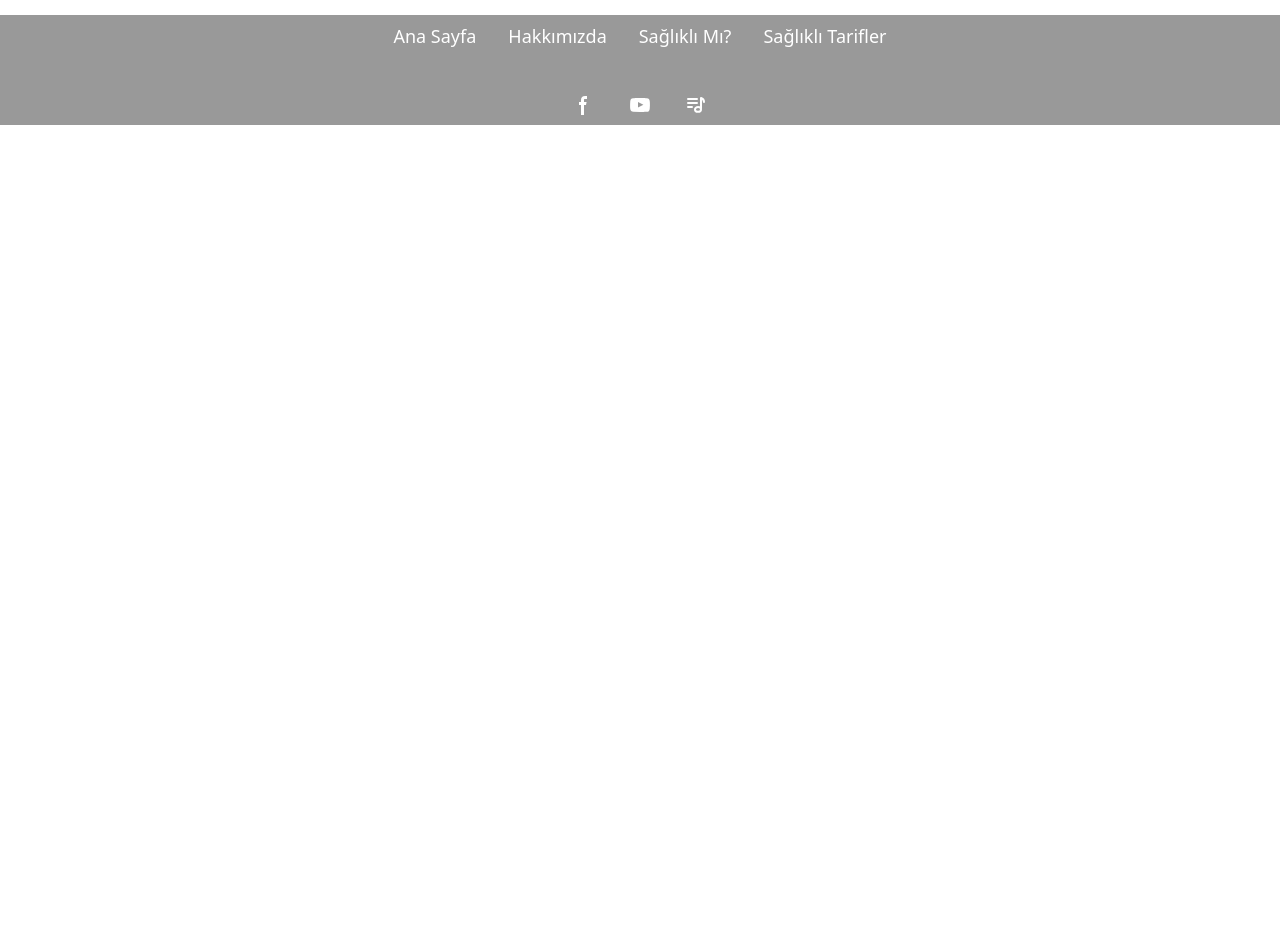
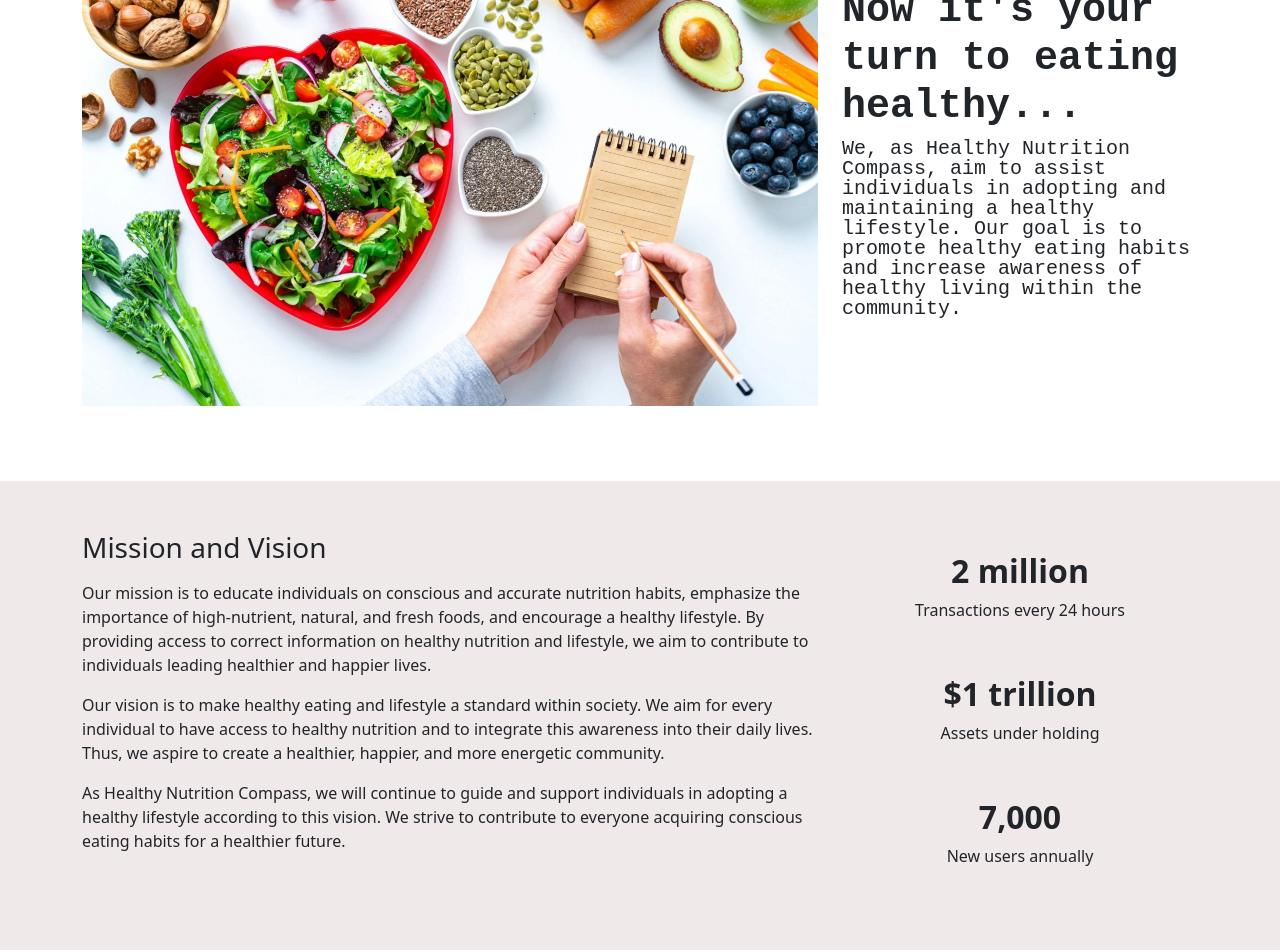
Before and after one commit to elanurbulbul/HealthyNutritionMap, a React (Create React App) app: page /hakkimizda in a window 1280 px wide. Shown: the part 220-1172 px from the top of the page. Before the commit the page ends 800 px from the top, so only its background shows below. Built offline with nearby package versions, Linux system fonts and the light colour scheme.

Commit message:
AboutPageEdited

```diff
--- a/src/pages/AboutPage/Hakkimizda.js
+++ b/src/pages/AboutPage/Hakkimizda.js
@@ -1,18 +1,102 @@
-import React from 'react'
-import { useState, useEffect } from 'react';
-import Loading from '../../components/Loading/index';
-import { Link } from 'react-router-dom';
+import React from "react";
+import { useState, useEffect } from "react";
+import Loading from "../../components/Loading/index";
+import { Container, Row, Col } from "react-bootstrap";
+import "./index.scss";
+import healthyNutrition from "../../img/AboutPage/abotPageHealthyNutrition.jpg";
 
 const Hakkimizda = () => {
-  const [loading, setLoading]= useState(false);
+  const [loading, setLoading] = useState(false);
+  const stats = [
+    { id: 1, name: "Transactions every 24 hours", value: "2 million" },
+    { id: 2, name: "Assets under holding", value: "$1 trillion" },
+    { id: 3, name: "New users annually", value: "7,000" },
+  ];
+
+  return (
+    <div className="AboutPage">
+      {loading && <Loading />}
+      <section className="hero-section">
+        <Container>
+          <Row>
+            <Col
+              lg={8}
+              // className="d-flex align-items-center justify-content-center mb-lg-0 mb-5"
+            >
+              <img
+                src={healthyNutrition}
+                alt="Healthy Nutrition"
+                className="w-100 "
+              />
+            </Col>
+            <Col lg={4} className="align-self-center ">
+              <div className="hero-section-description">
+                <h2 className="hero-section-title">
+                  Now it's your turn to eating healthy...
+                </h2>
+                <p className="hero-section-text">
+                  We, as Healthy Nutrition Compass, aim to assist individuals in
+                  adopting and maintaining a healthy lifestyle. Our goal is to
+                  promote healthy eating habits and increase awareness of
+                  healthy living within the community.
+                </p>
+              </div>
+            </Col>
+          </Row>
+        </Container>
+      </section>
+
+      <section className="stats-section">
+        <Container>
+          <Row>
+            <Col lg={8} sm={12}>
+              <h3 className="mb-3 ">Mission and Vision</h3>
+              <div className="stats-section-description">
+                <p>
+                  {" "}
+                  Our mission is to educate individuals on conscious and
+                  accurate nutrition habits, emphasize the importance of
+                  high-nutrient, natural, and fresh foods, and encourage a
+                  healthy lifestyle. By providing access to correct information
+                  on healthy nutrition and lifestyle, we aim to contribute to
+                  individuals leading healthier and happier lives.
+                </p>
+
+                <p>
+                  Our vision is to make healthy eating and lifestyle a standard
+                  within society. We aim for every individual to have access to
+                  healthy nutrition and to integrate this awareness into their
+                  daily lives. Thus, we aspire to create a healthier, happier,
+                  and more energetic community.
+                </p>
+                <p>
+                  As Healthy Nutrition Compass, we will continue to guide and
+                  support individuals in adopting a healthy lifestyle according
+                  to this vision. We strive to contribute to everyone acquiring
+                  conscious eating habits for a healthier future.
+                </p>
+              </div>
+            </Col>
+            <Col lg={4} sm={12}>
 
 
-  return (
-    <section>
-      {loading && <Loading/>}
-    <div>Hakkimizda</div>
-    </section>
+                  <Row  className="stats-formation d-md-flex justify-content-bet  " >
+                    {stats.map((stat) => (
+                      <Col key={stat.id} lg={12} md={4} className="mx-auto  py-3">
+                        <div>
+                          <p className="stats-formation-value">{stat.value}</p>
+                          <p className="stats-formation-name">{stat.name}</p>
+                        </div>
+                      </Col>
+                    ))}
+                  </Row>
 
-  )
-}
+
+            </Col>
+          </Row>
+        </Container>
+      </section>
+    </div>
+  );
+};
 export default Hakkimizda;
--- a/src/pages/AboutPage/index.scss
+++ b/src/pages/AboutPage/index.scss
@@ -1,23 +1,32 @@
-.AboutPage{
-    .hero-section{
+.AboutPage {
+  .hero-section {
     text-align: start;
-        .hero-section-description{
-            font-family:monospace;
+    .hero-section-description {
+      font-family: monospace;
       line-height: 20px;
-            .hero-section-title{
-
+      .hero-section-title {
         font-size: 40px;
         font-weight: 700;
       }
-            .hero-section-text{
+      .hero-section-text {
         font-size: 20px;
       }
     }
-
   }
-    .stats-section{
+  .stats-section {
     background: #f0e9e9;
     text-align: start;
+    .stats-formation {
+
+      text-align: center;
+      .stats-formation-value {
+        font-size: 2.0rem;
+        font-weight: 700;
+        margin-bottom: 3px;
       }
-
+      .stats-formation-name {
+        font-size: 1.0rem;
       }
+    }
+  }
+}
```
Lines whose indentation alone changed are shown as unchanged.
